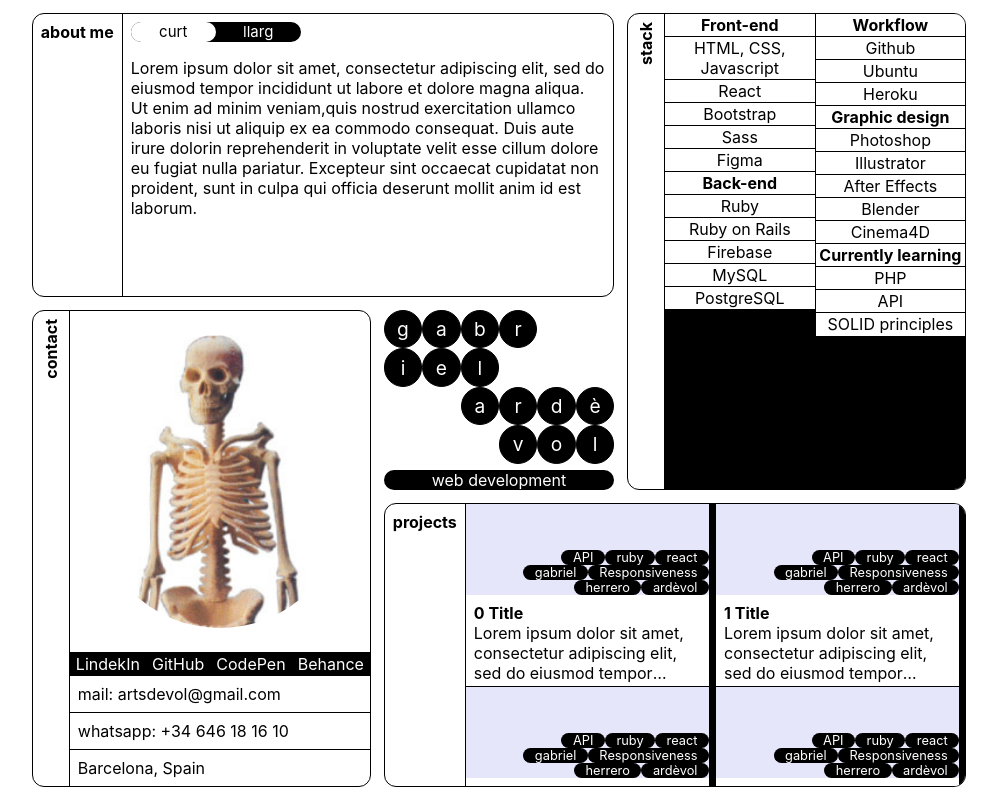
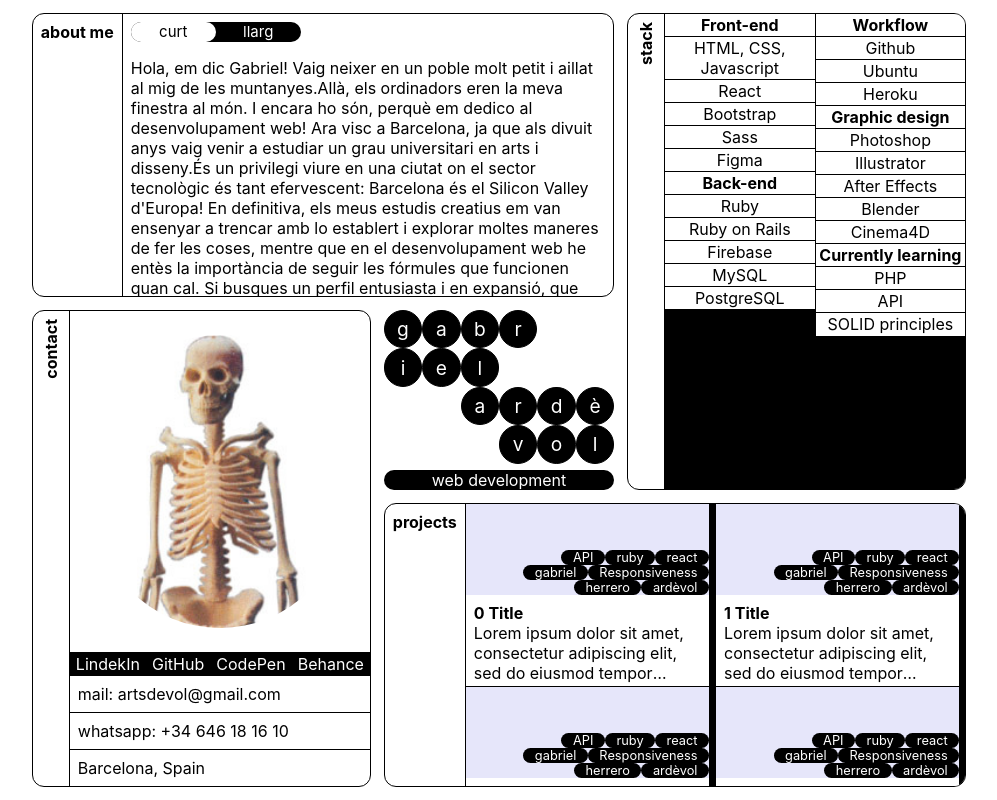
Before and after one commit to gabrielardevol/portfolio-3, a React (Create React App) app: page / in a window 1280 px wide. Shown: the whole page, without its empty margins (141-1138 px from the left). Built offline with nearby package versions, Linux system fonts and the light colour scheme.

Commit message:
about-me section structure; about-me catalan text

```diff
--- a/src/components/AboutMe.js
+++ b/src/components/AboutMe.js
@@ -9,7 +9,7 @@ const AboutMe = React.forwardRef((props, ref) => {
   }
   return (
     <>
-    <div className="padding">
+    <div className="padding" id="about-me">
       <div className="can-toggle demo-rebrand-2" >
         <input id="e" type="checkbox" onClick={handleSwitch}/>
         <label htmlFor="e">
@@ -17,13 +17,13 @@ const AboutMe = React.forwardRef((props, ref) => {
         </label>
       </div>
       <div style={{marginTop: "1em"}}>
-        Lorem ipsum dolor sit amet, consectetur adipiscing elit,
-        sed do eiusmod tempor incididunt ut labore et dolore magna aliqua. Ut enim ad minim veniam,
-        <LongBio style={longBioStyle} > sed do eiusmod tempor incididunt ut labore </LongBio>
-        quis nostrud exercitation ullamco laboris nisi ut aliquip ex ea commodo consequat. Duis aute irure dolor
-        <LongBio  style={longBioStyle}  > sed do eiusmod tempor incididunt ut labore </LongBio>
-        in reprehenderit in voluptate velit esse cillum dolore eu fugiat nulla pariatur. Excepteur sint occaecat
-        cupidatat non proident, sunt in culpa qui officia deserunt mollit anim id est laborum.
+        Hola, em dic Gabriel! Vaig neixer en un poble molt petit i aillat al mig de les muntanyes.
+        <LongBio style={longBioStyle}> Durant l'adolescència els videojocs van deixar pas al software, i era un púber quan vaig començar amb Photoshop, After Effects i d'altres softwares que em permetien produïr els meus petits projectes d'adolescent friki i pujar-los a youtube, i així m'entretenia en l'entorn rural. </LongBio>
+        Allà, els ordinadors eren la meva finestra al món. I encara ho són, perquè em dedico al desenvolupament web!
+        Ara visc a Barcelona, ja que als divuit anys vaig venir a estudiar un grau universitari en arts i disseny.
+        <LongBio style={longBioStyle}>Durant els quatre anys d'estudi a l'escola Massana vaig desenvolupar tota mena de projectes i també aprendre moltes tècniques diferents. No feiem exàmens sinó que feiem entregues. Com a estudiants desenvolupavem els nostres projectes de forma íntegra, des de la pluja d'idees inicial fins a la presentació: apreníem a estructurar-nos i prendre decisions respecte a cada pas, tot plegat al centre de Barcelona. </LongBio>
+        És un privilegi viure en una ciutat on el sector tecnològic és tant efervescent: Barcelona és el Silicon Valley d'Europa! En definitiva, els meus estudis creatius em van ensenyar a trencar amb lo establert i explorar moltes maneres de fer les coses, mentre que en el desenvolupament web he entès la importància de seguir les fórmules que funcionen quan cal. Si busques un perfil entusiasta i en expansió, que aporti un toc d'originalitat i amb amor per l'artesania i la feina ben feta, endavant!
+        <LongBio style={longBioStyle}> <img src="https://placehold.co/600x400/EEE/31343C" alt="" /> </LongBio>
       </div>
     </div>
     </>
@@ -40,25 +40,9 @@ const LongBio = (props) => {
 
 export default AboutMe;
 
-// Hola, em dic Gabriel! Vaig neixer en un poble molt petit i aillat al mig de les muntanyes, on els ordinadors
-// eren la meva finestra al món. I encara ho són, perquè em dedico al desenvolupament web!
-// ara visc a Barcelona, ja que als divuit anys vaig venir a estudiar un grau universitari en arts i disseny.
-// És un privilegi viure en una ciutat on el sector tecnològic és tant efervescent
-// És un privilegi viure en el Silicon Valley d'Europa!
-
-// si el meu perfil és especial per una cosa és per aquesta, ja que m'he empapat de multiples maneres d'estudiar
-// i d'emprendre projectes. en els meus estudis creatius vaig veure la importància de fer les coses diferents
-// , ser original i formalitzar propostes memorables i distintives. En la meva incursió en la informàtica m'he
-// retrobat amb la importància de ser efectiu. ESCRIURIA ALGO MES
-// En uns anys seré supervisor de prjectes, ja que pel meu vagatge tant transversal per ara penso que és la posició
-// on més podré utilitzar tots els meus coneixements multidisciplinars. Mentrestant busco un lloc de treball on
-// polir la meva artesania de codi i dominar l'ofici de programador, ja que busco amb entusiasme tots els coneixements
-// que m'esperen a assolir.
-// penso que el punt de trobada entre l'art i la tecnologia és la tècnica, el 'craft'. El junior apren del senior
+// penso que el punt de trobada entre l'art i la tecnologia és l'artesania, el 'craft'. El junior apren del senior
 // de la mateixa manera que l'aprenent respecta al mestre. es diu que l'artesà necessita 10.000 hores de treball
-// per convertir-se en mestre. No sé si sigui així amb els programadors, ja que les tecnologies van canviant
-// periòdicament... així doncs emprenc aquest camí.
-
+// per convertir-se en mestre.
 // recommendations:
 // my mom: I'm proud of my son's website. It's colorful and blablabla. I'm proud of my son and I can feel near the day
 // he will pay back the money I lend him.
--- a/src/style/AboutMe.scss
+++ b/src/style/AboutMe.scss
@@ -1,3 +1,10 @@
+#about-me img {
+  width: 40%; display: flex; margin: auto; border-radius: 3px
+}
+#about-me {
+  overflow: auto
+}
+
 $groc: rgb(255, 255, 255);
 $gris: rgb(0, 0, 0);
 
```
Also changed, not shown: TODO.txt.
